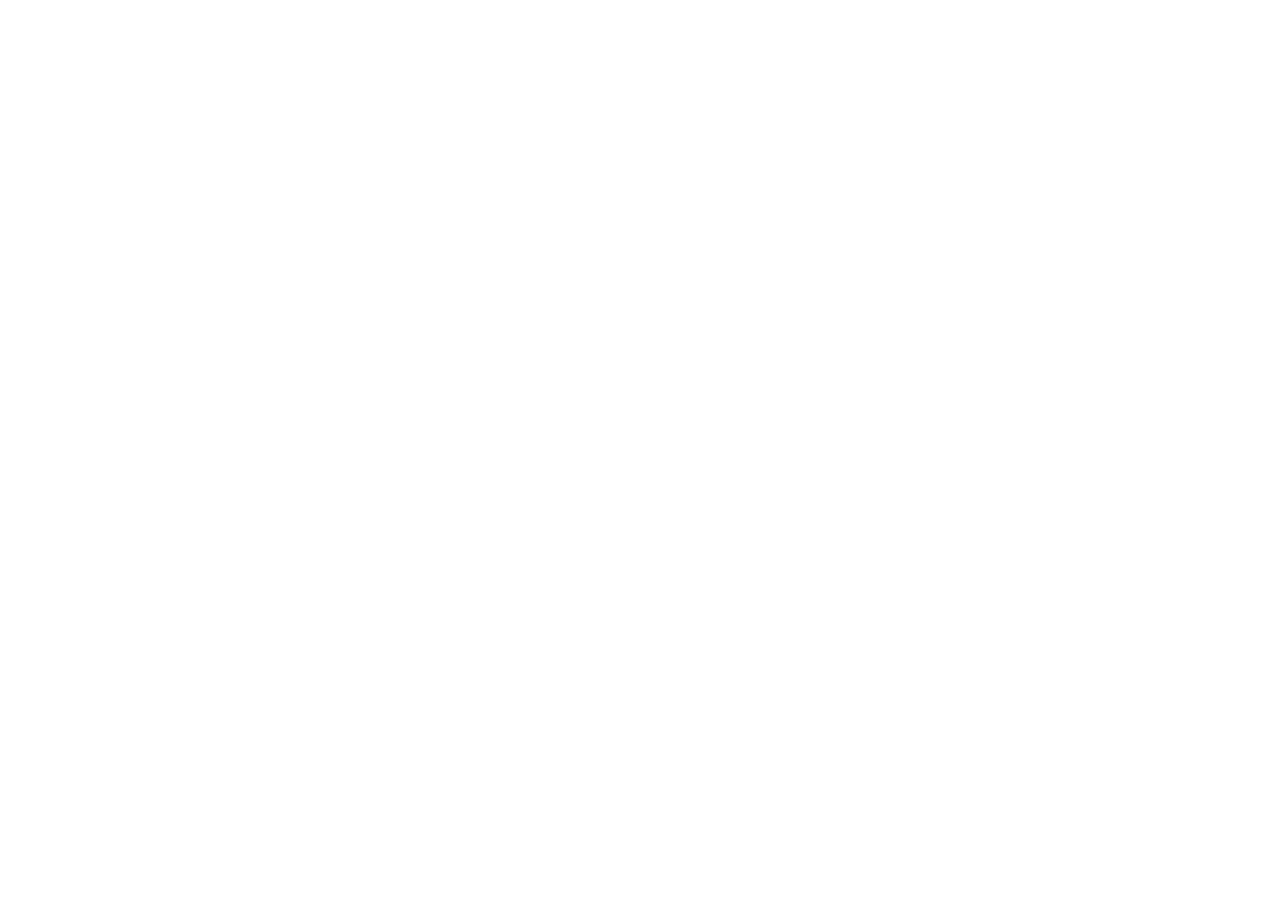
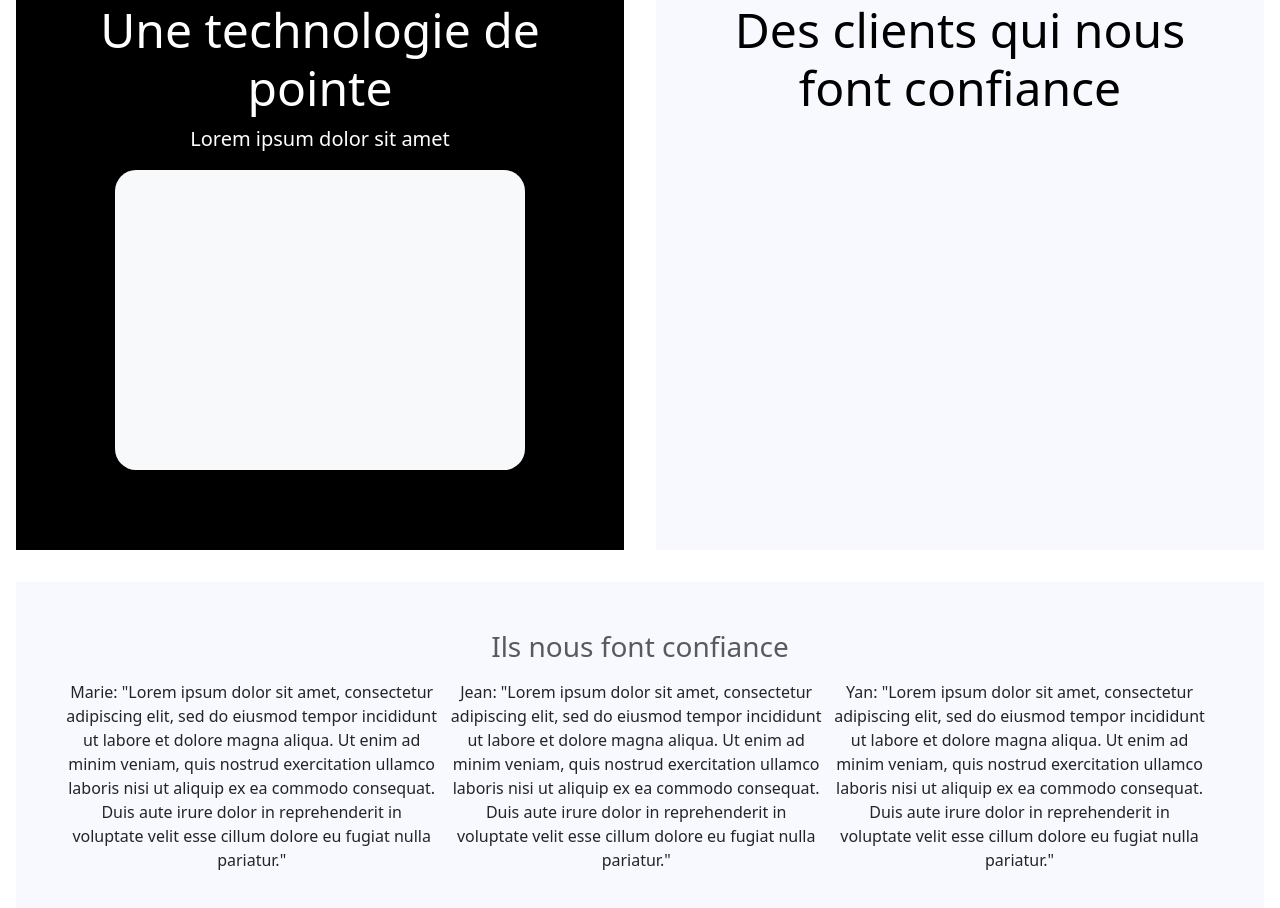
Before and after one commit to Yghetmor/projet-isitr, an Angular app in the folder AventixApp/: page /home in a window 1280 px wide. Shown: the part 720-1628 px from the top of the page. Before the commit the page ends 800 px from the top, so only its background shows below. Built offline with nearby package versions, Linux system fonts and the light colour scheme.

Commit message:
home imporvement

```diff
--- a/AventixApp/src/app/home/home.component.html
+++ b/AventixApp/src/app/home/home.component.html
@@ -1,4 +1,4 @@
-<div class="position-relative overflow-hidden p-3 p-md-5 m-md-3 text-center bg-body-tertiary">
+<div class="position-relative overflow-hidden p-3 p-md-5 m-md-3 text-center bg-test">
   <div class="col-md-6 p-lg-5 mx-auto my-5">
     <h1 class="display-3 fw-bold">La carte à puce AVENTIX</h1>
     <h3 class="fw-normal text-muted mb-3">Une innovation française</h3>
@@ -7,6 +7,32 @@
       <a class="btn btn-outline-dark">Adhésion</a>
     </div>
   </div>
-  <div class="product-device shadow-sm d-none d-md-block"></div>
-  <div class="product-device product-device-2 shadow-sm d-none d-md-block"></div>
 </div>
+
+
+<div class="d-flex justify-content-around">
+  <div class="bg-black p-3 p-md-5 m-md-3 text-center text-white overflow-hidden" style="width: 50%">
+    <div class="my-3 py-3">
+      <h2 class="display-5">Une technologie de pointe</h2>
+      <p class="lead">Lorem ipsum dolor sit amet</p>
+      <div class="bg-light box-shadow mx-auto" style="width: 80%; height: 300px; border-radius: 21px;"></div>
+    </div>
+  </div>
+  <div class="bg-test p-3 p-md-5 m-md-3 text-center text-black overflow-hidden" style="width: 50%">
+    <div class="my-3 py-3">
+      <h2 class="display-5">Des clients qui nous font confiance</h2>
+
+    </div>
+  </div>
+</div>
+
+<div class="position-relative overflow-hidden p-3 p-md-5 m-md-3 text-center bg-test">
+<h3 class="fw-normal text-muted mb-3">Ils nous font confiance</h3>
+  <div class="d-flex justify-content-around">
+    <p style="margin-right: 10px">Marie: "Lorem ipsum dolor sit amet, consectetur adipiscing elit, sed do eiusmod tempor incididunt ut labore et dolore magna aliqua. Ut enim ad minim veniam, quis nostrud exercitation ullamco laboris nisi ut aliquip ex ea commodo consequat. Duis aute irure dolor in reprehenderit in voluptate velit esse cillum dolore eu fugiat nulla pariatur."</p>
+    <p style="margin-right: 10px">Jean: "Lorem ipsum dolor sit amet, consectetur adipiscing elit, sed do eiusmod tempor incididunt ut labore et dolore magna aliqua. Ut enim ad minim veniam, quis nostrud exercitation ullamco laboris nisi ut aliquip ex ea commodo consequat. Duis aute irure dolor in reprehenderit in voluptate velit esse cillum dolore eu fugiat nulla pariatur."</p>
+    <p style="margin-right: 10px">Yan: "Lorem ipsum dolor sit amet, consectetur adipiscing elit, sed do eiusmod tempor incididunt ut labore et dolore magna aliqua. Ut enim ad minim veniam, quis nostrud exercitation ullamco laboris nisi ut aliquip ex ea commodo consequat. Duis aute irure dolor in reprehenderit in voluptate velit esse cillum dolore eu fugiat nulla pariatur."</p>
+
+  </div>
+
+</div>
--- a/AventixApp/src/styles.css
+++ b/AventixApp/src/styles.css
@@ -8,3 +8,7 @@
 .bg-purple{
   background-color: darkslateblue;
 }
+
+.bg-test{
+  background-color: ghostwhite;
+}
```
